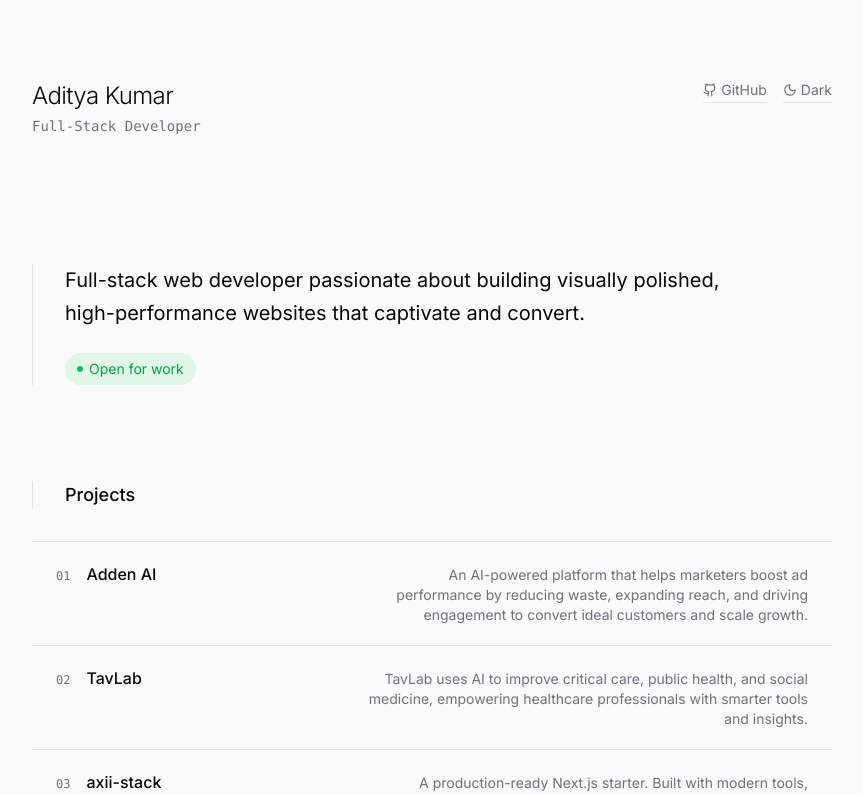
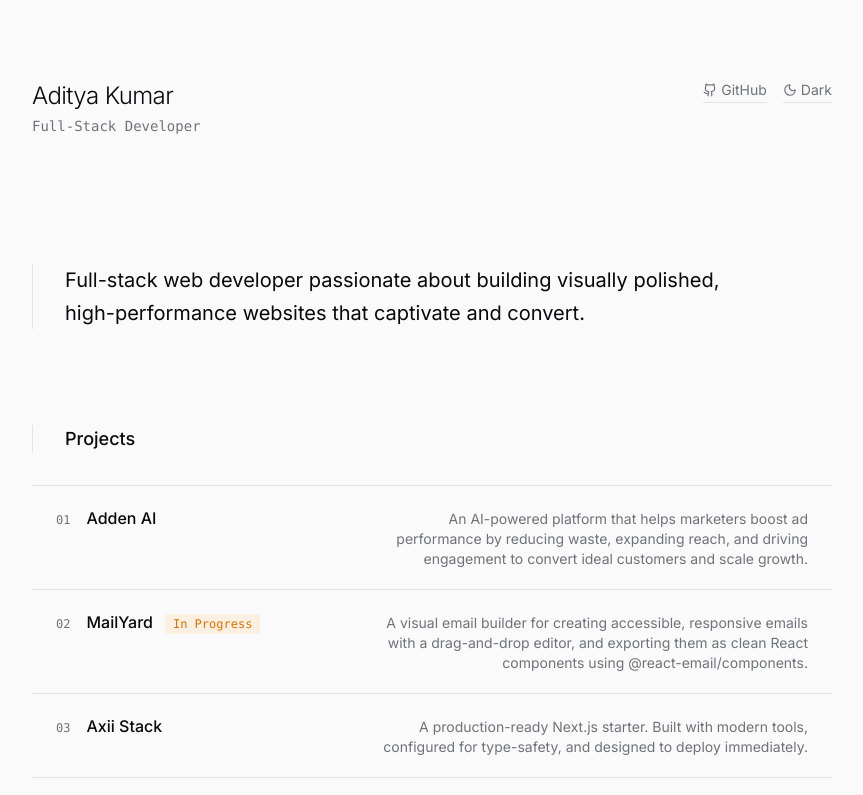
Before and after one commit to addoxy/axii.sh, a Next.js app: page / in a window 1280 px wide. Shown: the top 795 px of the page, without its empty margins (208-1071 px from the left). Built offline with nearby package versions, Linux system fonts and the light colour scheme.

Commit message:
Update projects and github link

```diff
--- a/src/app/page.tsx
+++ b/src/app/page.tsx
@@ -26,7 +26,6 @@ export default function Home() {
 
   return (
     <div className="mx-auto min-h-screen max-w-4xl px-6 py-12 md:px-12 md:py-20">
-      {/* Header */}
       <header className="flex items-start justify-between">
         <div>
           <h1 className="text-foreground text-2xl font-light tracking-tight">Aditya Kumar</h1>
@@ -34,7 +33,7 @@ export default function Home() {
         </div>
         <div className="flex items-center gap-4">
           <a
-            href="https://github.com/addoxy"
+            href="https://github.com/axiidotsh"
             target="_blank"
             rel="noopener noreferrer"
             className="border-border hover:border-foreground hover:text-foreground text-muted-foreground inline-flex items-center gap-1 border-b pb-0.5 text-sm transition-colors"
@@ -45,27 +44,17 @@ export default function Home() {
           <ThemeToggler />
         </div>
       </header>
-
-      {/* Main Content */}
       <main className="mt-20 md:mt-32">
-        {/* Intro */}
         <div className="border-border border-l pl-6 md:pl-8">
           <p className="text-foreground max-w-2xl text-lg leading-relaxed md:text-xl">
             Full-stack web developer passionate about building visually polished, high-performance
             websites that captivate and convert.
           </p>
-          <div className="mt-6 inline-flex items-center gap-1.5 rounded-full bg-green-500/10 px-3 py-1.5 text-sm text-green-600 dark:text-green-400">
-            <div className="size-1.5 rounded-full bg-green-500" />
-            <span>Open for work</span>
-          </div>
         </div>
-
-        {/* Projects */}
         <div className="mt-16 space-y-8 md:mt-24">
           <h2 className="text-foreground border-border border-l pl-6 text-lg font-medium md:pl-8">
             Projects
           </h2>
-
           <div className="border-border border-t">
             {PROJECTS.map((project, index) => (
               <a
@@ -110,13 +99,10 @@ export default function Home() {
             ))}
           </div>
         </div>
-
-        {/* Blog Articles */}
         <div className="mt-16 space-y-8 md:mt-24">
           <h2 className="text-foreground border-border border-l pl-6 text-lg font-medium md:pl-8">
             Blog
           </h2>
-
           <div className="grid grid-cols-1 gap-3">
             {ARTICLES.map((article, index) => (
               <a
@@ -134,13 +120,10 @@ export default function Home() {
             ))}
           </div>
         </div>
-
-        {/* Contact */}
         <div className="mt-20 space-y-8 md:mt-32">
           <h2 className="text-foreground border-border border-l pl-6 text-lg font-medium md:pl-8">
             Get in Touch
           </h2>
-
           <div className="flex flex-col gap-3">
             {socialLinks.map((link) => (
               <a
@@ -157,8 +140,6 @@ export default function Home() {
           </div>
         </div>
       </main>
-
-      {/* Footer */}
       <footer className="text-muted-foreground mt-32 pb-12 text-center font-mono text-xs">
         © {new Date().getFullYear()} axii.sh. All rights reserved.
       </footer>
--- a/src/data/projects.ts
+++ b/src/data/projects.ts
@@ -9,32 +9,18 @@ export const PROJECTS: ProjectProps[] = [
     link: 'https://adden.ai',
   },
   {
-    title: 'TavLab',
+    title: 'MailYard',
     description:
-      'TavLab uses AI to improve critical care, public health, and social medicine, empowering healthcare professionals with smarter tools and insights.',
-    imageUrl: '/projects/tavlab.png',
-    link: 'https://tavlab.iiitd.edu.in',
+      'A visual email builder for creating accessible, responsive emails with a drag-and-drop editor, and exporting them as clean React components using @react-email/components.',
+    imageUrl: '/projects/mailyard.png',
+    link: 'https://mailmoss.axii.xyz',
+    inProgress: true,
   },
   {
-    title: 'axii-stack',
+    title: 'Axii Stack',
     description:
       'A production-ready Next.js starter. Built with modern tools, configured for type-safety, and designed to deploy immediately.',
     imageUrl: '/projects/axii-stack.png',
     link: 'https://stack.axii.xyz',
   },
-  {
-    title: 'MailYard',
-    description:
-      'A visual email builder for creating accessible, responsive emails with a drag-and-drop editor, and exporting them as clean React components using @react-email/components.',
-    imageUrl: '/projects/mailyard.png',
-    link: 'https://mailyard.axii.xyz',
-    inProgress: true,
-  },
-  {
-    title: 'Flow',
-    description:
-      'Flow is a web app that boosts productivity with a customizable timer, task manager, note-taking, focus audio, and local data backup, all wrapped in a personalized, themeable interface.',
-    imageUrl: '/projects/flow.png',
-    link: 'https://flow.axii.xyz',
-  },
 ];
```
